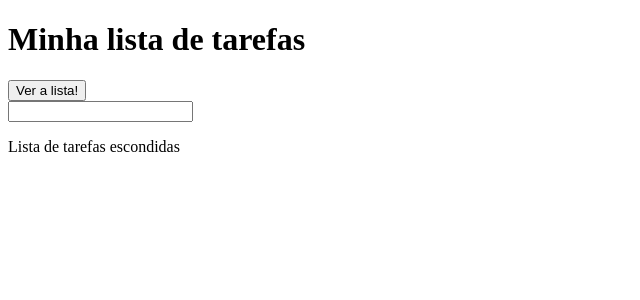
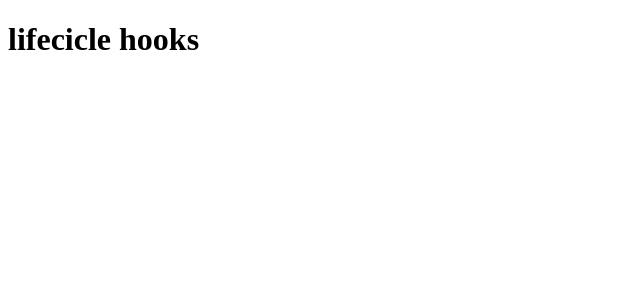
Before and after one commit to erikaperciliano/Estudos---Vue-3, a Vue app: page / in a window 1280 px wide. Shown: the top 300 px of the page, without its empty margins (0-640 px from the left). Built offline with nearby package versions, Linux system fonts and the light colour scheme.

Commit message:
lifecicle-hooks

```diff
--- a/src/App.vue
+++ b/src/App.vue
@@ -3,7 +3,7 @@
 </template>
 
 <script setup>
-import App from './nova-syntax-e-antiga/App.vue'
+import App from './lifecyclehooks/App.vue'
 </script>
 
 <style>
--- /dev/null
+++ b/src/lifecyclehooks/App.vue
@@ -0,0 +1,19 @@
+<template>
+  <h1>lifecicle hooks</h1>
+</template>
+
+<script>
+// export default {
+//   mounted() {
+//     console.log("Foi montado Options API!");
+//   },
+// };
+import { onMounted } from '@vue/runtime-core'
+export default {
+  setup(){
+    onMounted(() => {
+      console.log("Foi montado Composition API!");
+    })
+  }
+}
+</script>
```
